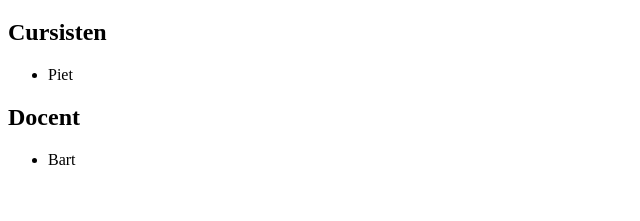
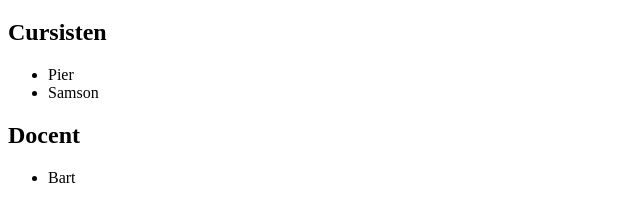
Before and after one commit to bartduisters/syntra-2022-groepswerk, a plain HTML site: page index.html in a window 1280 px wide. Shown: the part 61-282 px from the top of the page, without its empty margins (0-640 px from the left). Drawn offline with Linux system fonts and the light colour scheme.

Commit message:
Update index.html

```diff
--- a/index.html
+++ b/index.html
@@ -9,7 +9,8 @@
     <h1>Groepswerk</h1>
     <h2>Cursisten</h2>
     <ul>
-      <li>Piet</li>
+      <li>Pier</li>
+      <li>Samson</li>
     </ul>
 
     <h2>Docent</h2>
```
